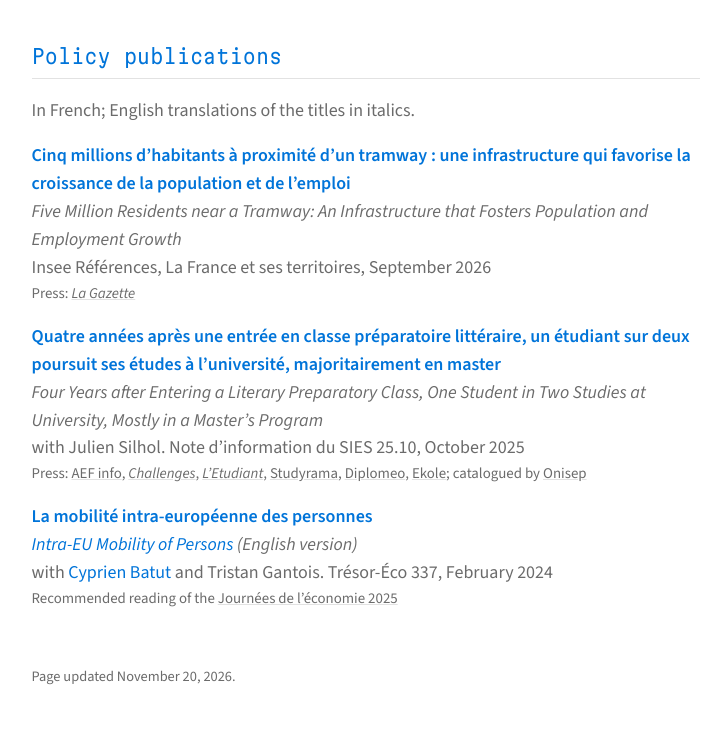
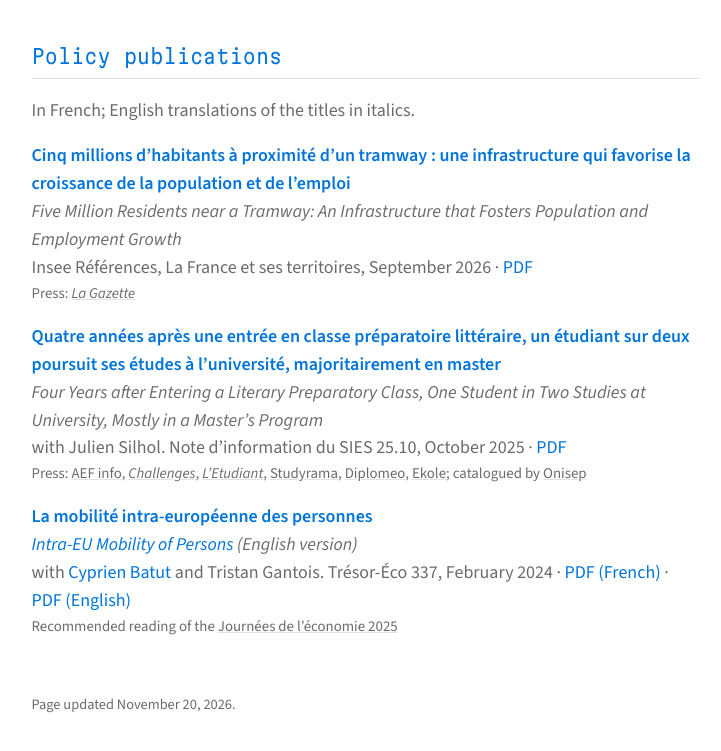
Before and after one commit to jeanlavallee/jeanlavallee.github.io, a plain HTML site: page research.html in a window 1280 px wide. Shown: the part 711-1462 px from the top of the page, without its empty margins (267-988 px from the left). Drawn offline with Linux system fonts and the light colour scheme.

Commit message:
hosting the three policy publications on the research page

```diff
--- a/research.html
+++ b/research.html
@@ -91,21 +91,21 @@
   <div class="entry">
     <div class="title"><a href="https://www.insee.fr/fr/statistiques/8687965?sommaire=8688001" lang="fr">Cinq millions d’habitants à proximité d’un tramway : une infrastructure qui favorise la croissance de la population et de l’emploi</a></div>
     <span class="translation">Five Million Residents near a Tramway: An Infrastructure that Fosters Population and Employment Growth</span>
-    <div class="meta">Insee Références, La France et ses territoires, September 2026</div>
+    <div class="meta">Insee Références, La France et ses territoires, September 2026 · <a href="files/insee_references_light_rail_2026.pdf">PDF</a></div>
     <div class="press">Press: <a href="https://www.lagazettefrance.fr/article/le-tramway-dynamise-la-ville-dense"><i>La Gazette</i></a></div>
   </div>
 
   <div class="entry">
     <div class="title"><a href="https://www.enseignementsup-recherche.gouv.fr/sites/default/files/2025-10/ni-sies-2025-10-38047.pdf" lang="fr">Quatre années après une entrée en classe préparatoire littéraire, un étudiant sur deux poursuit ses études à l’université, majoritairement en master</a></div>
     <span class="translation">Four Years after Entering a Literary Preparatory Class, One Student in Two Studies at University, Mostly in a Master’s Program</span>
-    <div class="meta">with Julien Silhol. Note d’information du SIES 25.10, October 2025</div>
+    <div class="meta">with Julien Silhol. Note d’information du SIES 25.10, October 2025 · <a href="files/sies_cpge_litteraires_2025.pdf">PDF</a></div>
     <div class="press">Press: <a href="https://www.aefinfo.fr/depeche/739967-classes-preparatoires-litteraires-plus-de-la-moitie-des-etudiants-poursuivent-leurs-etudes-a-luniversite-sies">AEF info</a>, <a href="https://www.challenges.fr/grandes-ecoles/prepas-litteraires-le-meilleur-tremplin-vers-la-fac_631792"><i>Challenges</i></a>, <a href="https://www.letudiant.fr/etudes/classes-prepa/prepa-l-la-moitie-des-inscrits-en-hypokhagne-en-2019-poursuit-ses-etudes-a-luniversite.html"><i>L’Etudiant</i></a>, <a href="https://www.studyrama.com/formations/filieres/prepas/prepas-litteraires/devenir-apres-classe-preparatoire-litteraire">Studyrama</a>, <a href="https://diplomeo.com/actualite-prepa_litteraire_fac_echec">Diplomeo</a>, <a href="https://www.ekole.fr/blog/prepas-litteraires-majorite-etudiants-continue-luniversite-sies">Ekole</a>; catalogued by <a href="https://documentation.onisep.fr/index.php?lvl=notice_display&amp;id=127174">Onisep</a></div>
   </div>
 
   <div class="entry">
     <div class="title"><a href="https://www.tresor.economie.gouv.fr/Articles/2024/02/27/la-mobilite-intra-europeenne-des-personnes" lang="fr">La mobilité intra-européenne des personnes</a></div>
     <span class="translation"><a href="https://www.tresor.economie.gouv.fr/Articles/2024/02/27/intra-eu-mobility-of-persons">Intra-EU Mobility of Persons</a> (English version)</span>
-    <div class="meta">with <a href="https://sites.google.com/view/cyprienbatut">Cyprien Batut</a> and Tristan Gantois. Trésor-Éco 337, February 2024</div>
+    <div class="meta">with <a href="https://sites.google.com/view/cyprienbatut">Cyprien Batut</a> and Tristan Gantois. Trésor-Éco 337, February 2024 · <a href="files/tresor_eco_337_mobilite_2024_fr.pdf">PDF (French)</a> · <a href="files/tresor_economics_337_mobility_2024_en.pdf">PDF (English)</a></div>
     <div class="press">Recommended reading of the <a href="https://www.journeeseconomie.org/conference/2025/les-europeens-et-leur-destin-17128">Journées de l’économie 2025</a></div>
   </div>
 </section>
```
Also changed, not shown: 5 other files.
